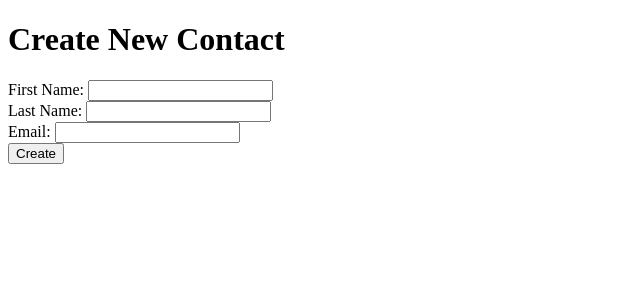
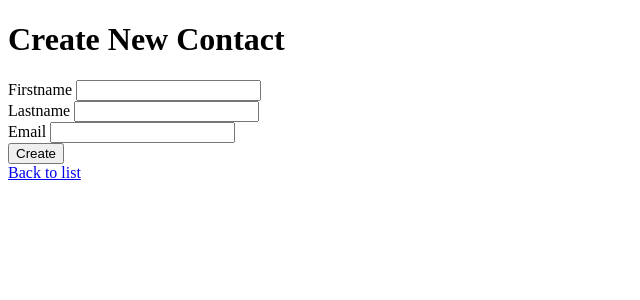
Before and after one commit to michalm57/symfony_crud, a Symfony app: template templates/contacts/create.html.twig in a window 1280 px wide. Shown: the top 300 px of the page, without its empty margins (0-640 px from the left). Run offline with Twig, Linux system fonts and the light colour scheme; the template is opened without the code that fills it, so the values that code supplies are empty; form fields are guessed from the names that the template uses; some libraries are stand-ins or nearby versions.

Commit message:
refactor create.html.twig file

```diff
--- a/templates/contacts/create.html.twig
+++ b/templates/contacts/create.html.twig
@@ -7,19 +7,45 @@
 {% block body %}
     <h1>Create New Contact</h1>
 
-    <form method="post">
-        <label for="firstname">First Name:</label>
-        <input type="text" id="firstname" name="firstname" required>
-        <br>
+    {{ form_start(form) }}
+    <div>
+        {{ form_label(form.firstname) }}
+        {{ form_widget(form.firstname) }}
+        {% if form.firstname.vars.errors|length %}
+            <div class="alert alert-danger">
+                {% for error in form.firstname.vars.errors %}
+                    {{ error.message }}
+                {% endfor %}
+            </div>
+        {% endif %}
+    </div>
 
-        <label for="lastname">Last Name:</label>
-        <input type="text" id="lastname" name="lastname" required>
-        <br>
+    <div>
+        {{ form_label(form.lastname) }}
+        {{ form_widget(form.lastname) }}
+        {% if form.lastname.vars.errors|length %}
+            <div class="alert alert-danger">
+                {% for error in form.lastname.vars.errors %}
+                    {{ error.message }}
+                {% endfor %}
+            </div>
+        {% endif %}
+    </div>
 
-        <label for="email">Email:</label>
-        <input type="email" id="email" name="email" required>
-        <br>
+    <div>
+        {{ form_label(form.email) }}
+        {{ form_widget(form.email) }}
+        {% if form.email.vars.errors|length %}
+            <div class="alert alert-danger">
+                {% for error in form.email.vars.errors %}
+                    {{ error.message }}
+                {% endfor %}
+            </div>
+        {% endif %}
+    </div>
 
-        <button type="submit">Create</button>
-    </form>
+    <button type="submit">Create</button>
+    {{ form_end(form) }}
+
+    <a href="{{ path('app_contacts') }}">Back to list</a>
 {% endblock %}
```
